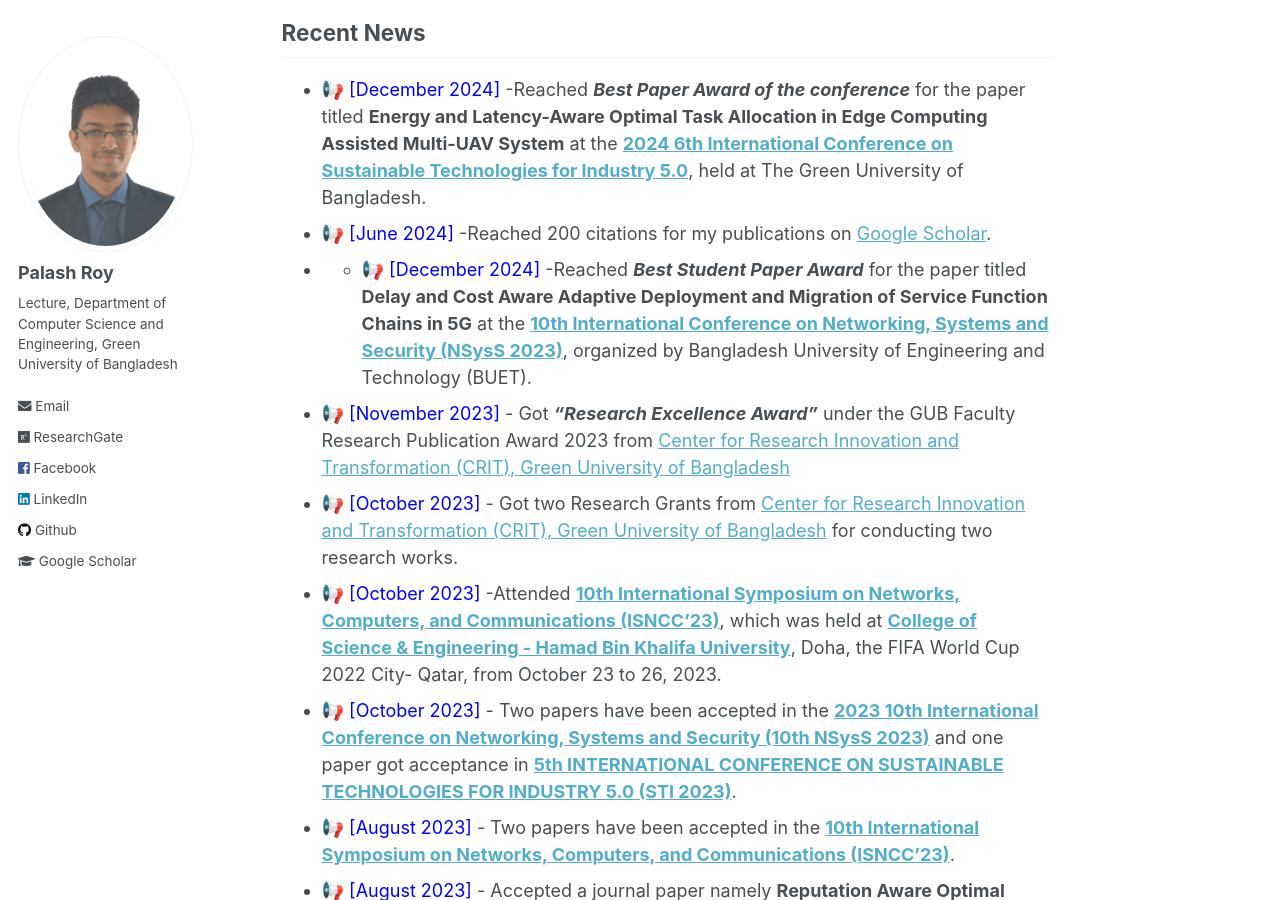
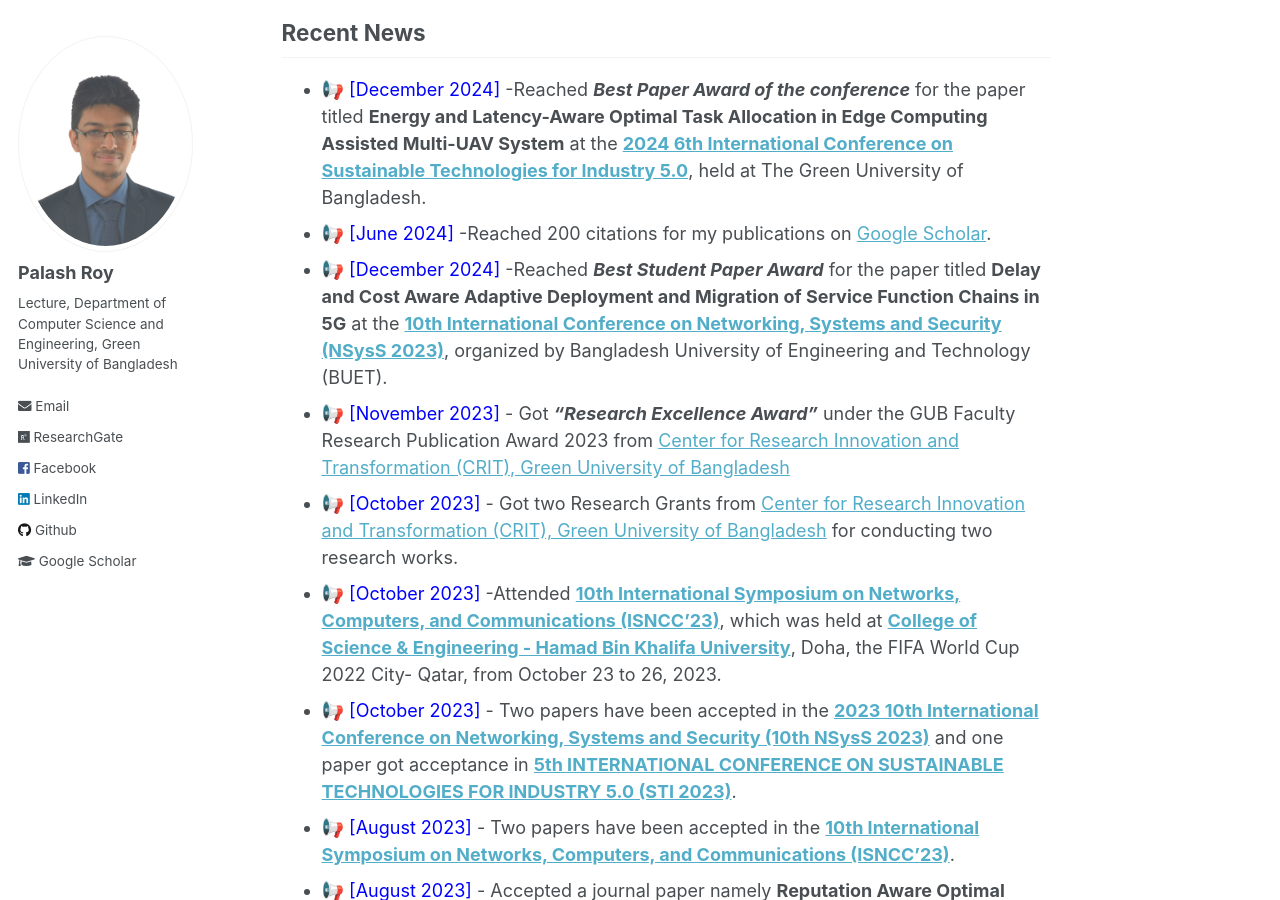
Before and after one commit to PalashRoy975/PalashRoy975.github.io, a Jekyll site: the page built from _pages/about.md, in a window 1280 px wide and 900 px high, scrolled down 529 px. Built offline with Jekyll 4.4.1, drawn with Linux system fonts in a browser that asks for light colours.

Commit message:
Update about.md

```diff
--- a/_pages/about.md
+++ b/_pages/about.md
@@ -39,7 +39,7 @@ for conducting extensive research work on M.Sc. Thesis.
 ## Recent News
 * 📢 <span style="color:Blue"> [December 2024] </span> -Reached ***Best Paper Award of the conference*** for the paper titled **Energy and Latency-Aware Optimal Task Allocation in Edge Computing Assisted Multi-UAV System** at the **[2024 6th International Conference on Sustainable Technologies for Industry 5.0](https://sti.green.edu.bd/)**, held at The Green University of Bangladesh.
 * 📢 <span style="color:Blue"> [June 2024] </span> -Reached 200 citations for my publications on [Google Scholar](https://scholar.google.com/citations?user=6YbqlUkAAAAJ&hl=en).
-* * 📢 <span style="color:Blue"> [December 2024] </span> -Reached ***Best Student Paper Award*** for the paper titled **Delay and Cost Aware Adaptive Deployment and Migration of Service Function Chains in 5G** at the **[10th International Conference on Networking, Systems and Security (NSysS 2023)]([https://sti.green.edu.bd/](https://cse.buet.ac.bd/nsyss2023/))**, organized by Bangladesh University of Engineering and Technology (BUET).
+* 📢 <span style="color:Blue"> [December 2024] </span> -Reached ***Best Student Paper Award*** for the paper titled **Delay and Cost Aware Adaptive Deployment and Migration of Service Function Chains in 5G** at the **[10th International Conference on Networking, Systems and Security (NSysS 2023)]([https://sti.green.edu.bd/](https://cse.buet.ac.bd/nsyss2023/))**, organized by Bangladesh University of Engineering and Technology (BUET).
 * 📢 <span style="color:Blue"> [November 2023] </span> - Got ***"Research Excellence Award"*** under the GUB Faculty Research Publication Award 2023 from [Center for Research Innovation and Transformation (CRIT), Green University of Bangladesh](http://crit.green.edu.bd/)
 * 📢 <span style="color:Blue"> [October 2023] </span> - Got two Research Grants from [Center for Research Innovation and Transformation (CRIT), Green University of Bangladesh](http://crit.green.edu.bd/) for conducting two research works.
 * 📢 <span style="color:Blue"> [October 2023] </span> -Attended [**10th International Symposium on Networks, Computers, and Communications (ISNCC'23)**](https://www.isncc-conf.org/), which was held at [**College of Science & Engineering - Hamad Bin Khalifa University**](https://www.hbku.edu.qa/en), Doha, the FIFA World Cup 2022 City- Qatar, from October 23 to 26, 2023.
```
